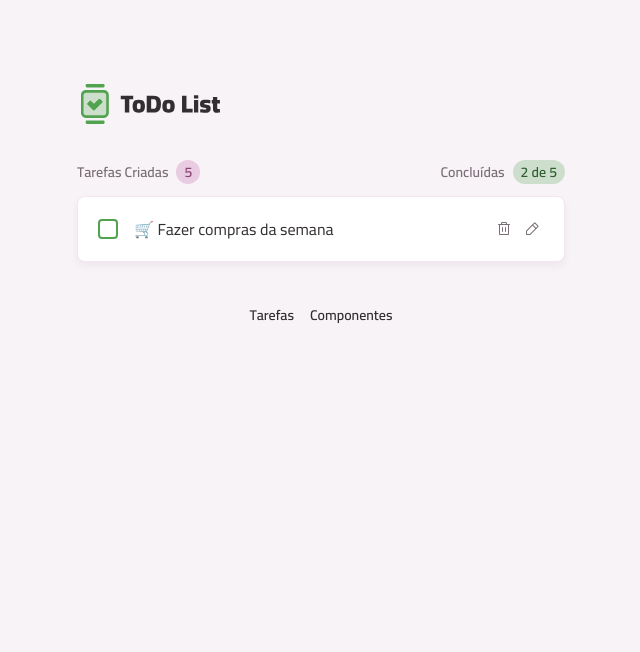
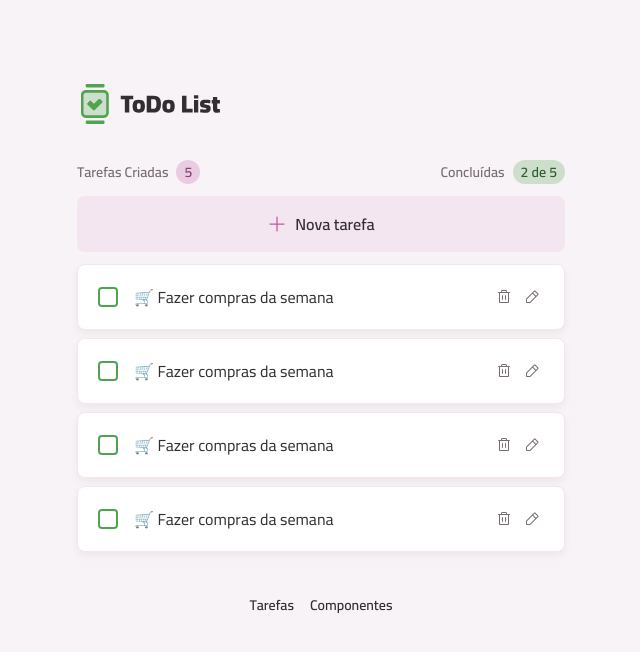
Before and after one commit to brunooliveira7/todo, a React (Vite) app: page / in a window 1280 px wide. Shown: the top 652 px of the page, without its empty margins (319-959 px from the left). Built offline with nearby package versions, Linux system fonts and the light colour scheme.

Commit message:
feat: Adds a TaskList component. Creates a new `TaskList` component to group the "New Task" button and the task item list. The `PageHome` page has been updated to render this new component, structuring the main section of the page.

```diff
--- /dev/null
+++ b/src/core-components/task-list.tsx
@@ -0,0 +1,21 @@
+import Button from "../components/button";
+import PlusIcon from "../assets/icons/plus.svg?react";
+import TaskItem from "../core-components/task-item";
+
+export default function TaskList() {
+  return (
+    <>
+      <section>
+        <Button icon={PlusIcon} className="w-full">
+          Nova tarefa
+        </Button>
+      </section>
+      <section className="space-y-2">
+        <TaskItem />
+        <TaskItem />
+        <TaskItem />
+        <TaskItem />
+      </section>
+    </>
+  );
+}
--- a/src/pages/page-home.tsx
+++ b/src/pages/page-home.tsx
@@ -1,5 +1,5 @@
 import Container from "../components/container";
-import TaskItem from "../core-components/task-item";
+import TaskList from "../core-components/task-list";
 import TasksSummary from "../core-components/tasks-summary";
 
 export default function PageHome() {
@@ -9,7 +9,7 @@
         <TasksSummary />
       </header>
 
-      <TaskItem/>
+      <TaskList />
     </Container>
   );
 }
```
Also changed, not shown: src/assets/images/logo.svg.
